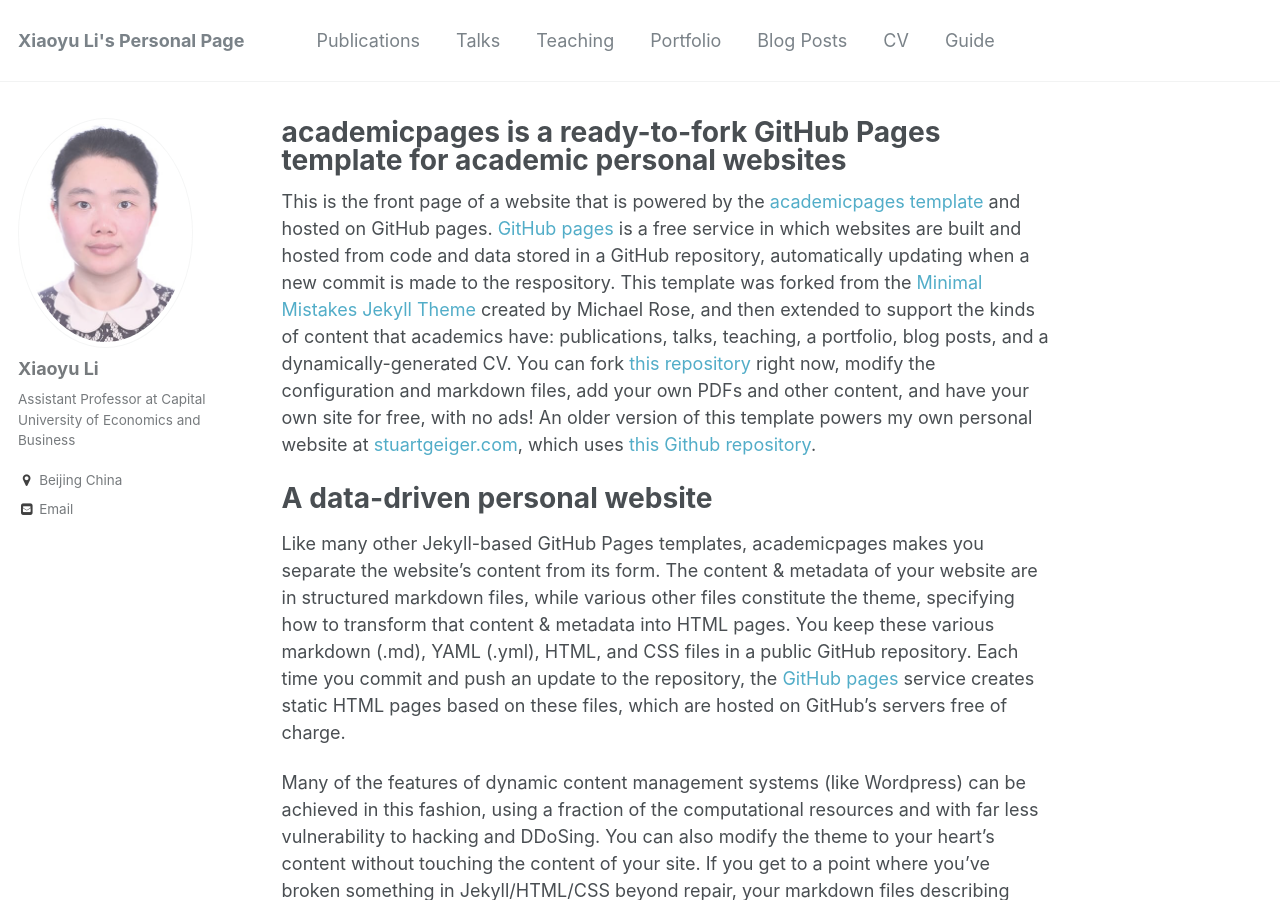
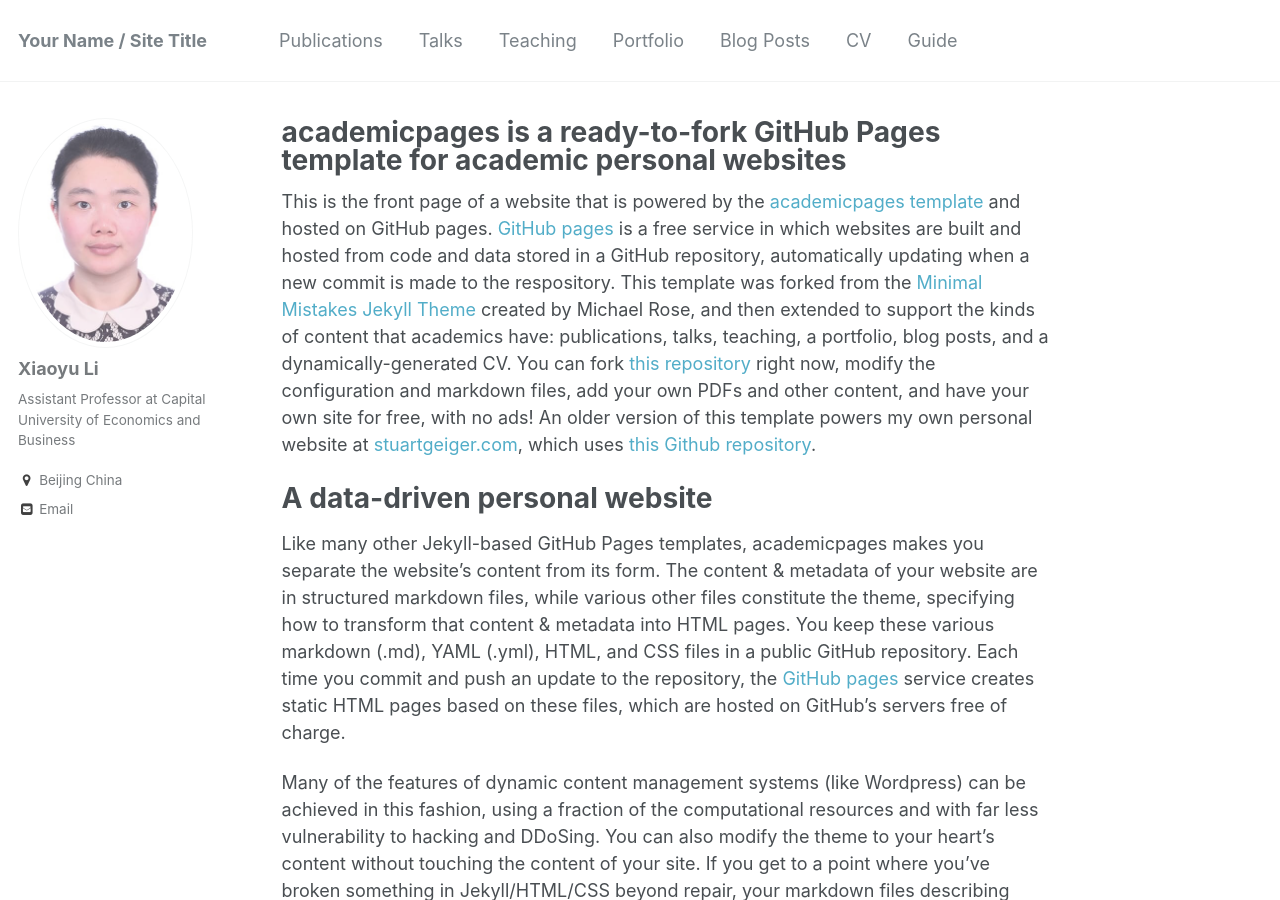
Before and after one commit to bitwei/bitwei.github.io, a Jekyll site: the page built from _pages/about.md, in a window 1280 px wide and 900 px high. Built offline with Jekyll 4.4.1, drawn with Linux system fonts in a browser that asks for light colours.

Commit message:
update 2

```diff
--- a/_config.yml
+++ b/_config.yml
@@ -7,13 +7,13 @@
 
 # Site Settings
 locale                   : "en-US"
-title                    : "Xiaoyu Li's Personal Page"
+title                    : "Your Name / Site Title"
 title_separator          : "-"
 name                     : &name "Your Name"
 description              : &description "personal description"
-url                      : https://xiaoyu-econ.com # the base hostname & protocol for your site e.g. "https://mmistakes.github.io"
+url                      : https://academicpages.github.io # the base hostname & protocol for your site e.g. "https://mmistakes.github.io"
 baseurl                  : "" # the subpath of your site, e.g. "/blog"
-repository               : "bitwei/bitwei.github.io"
+repository               : "academicpages/academicpages.github.io"
 teaser                   :  # filename of teaser fallback teaser image placed in /images/, .e.g. "500x300.png"
 breadcrumbs              : false # true, false (default)
 words_per_minute         : 160
@@ -170,16 +170,16 @@
 # Collections
 collections:
   teaching:
+    output: false
+    permalink: /:collection/:path/
+  publications:
     output: true
     permalink: /:collection/:path/
-  publications:
-    output: false
-    permalink: /:collection/:path/
   portfolio:
-    output: false
+    output: true
     permalink: /:collection/:path/
   talks:
-    output: false
+    output: true
     permalink: /:collection/:path/
 
 
@@ -249,7 +249,7 @@
 permalink: /:categories/:title/
 # paginate: 5 # amount of posts to show
 # paginate_path: /page:num/
-timezone: Asia/Shanghai # http://en.wikipedia.org/wiki/List_of_tz_database_time_zones
+timezone: America/Los_Angeles # http://en.wikipedia.org/wiki/List_of_tz_database_time_zones
 
 
 # Plugins
```
